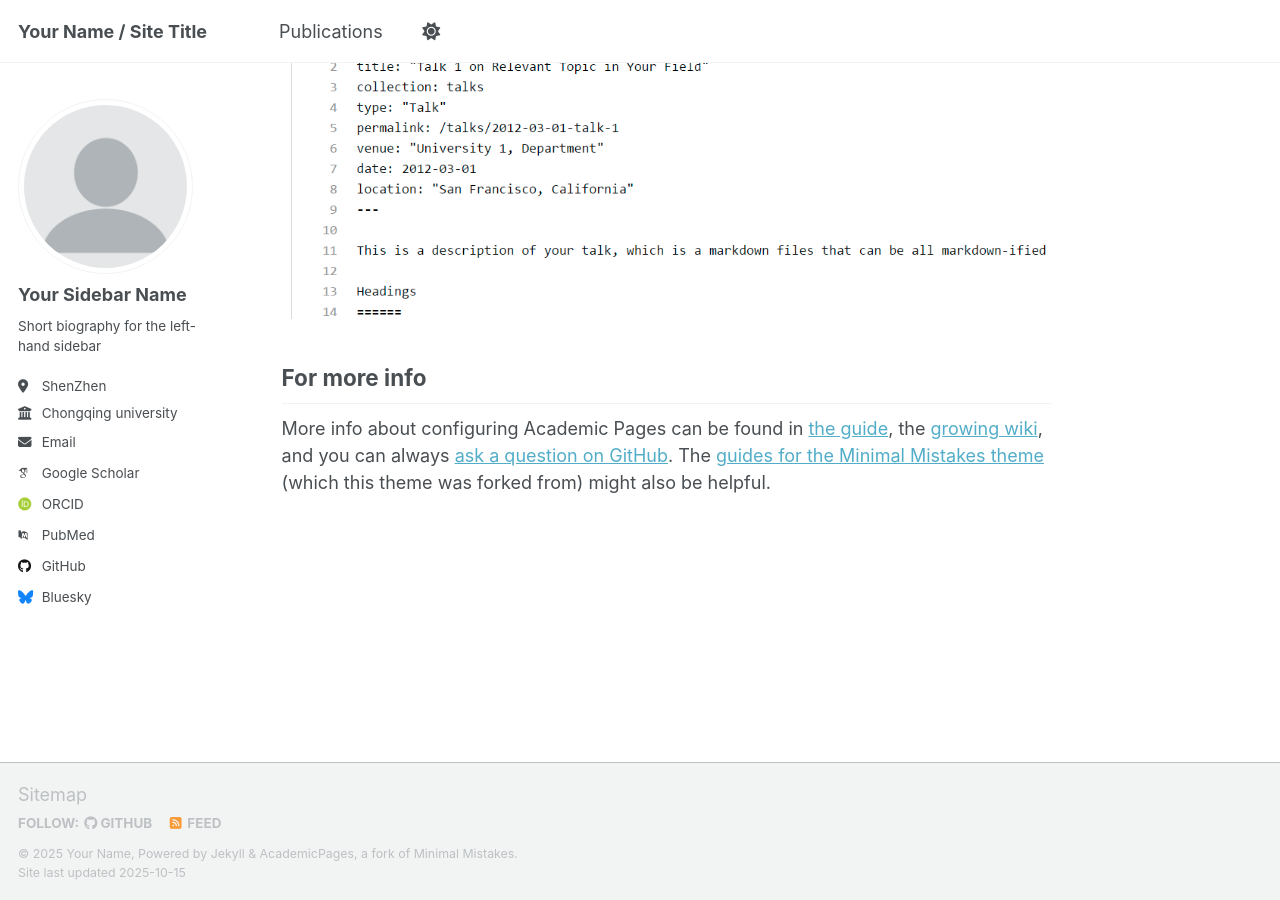
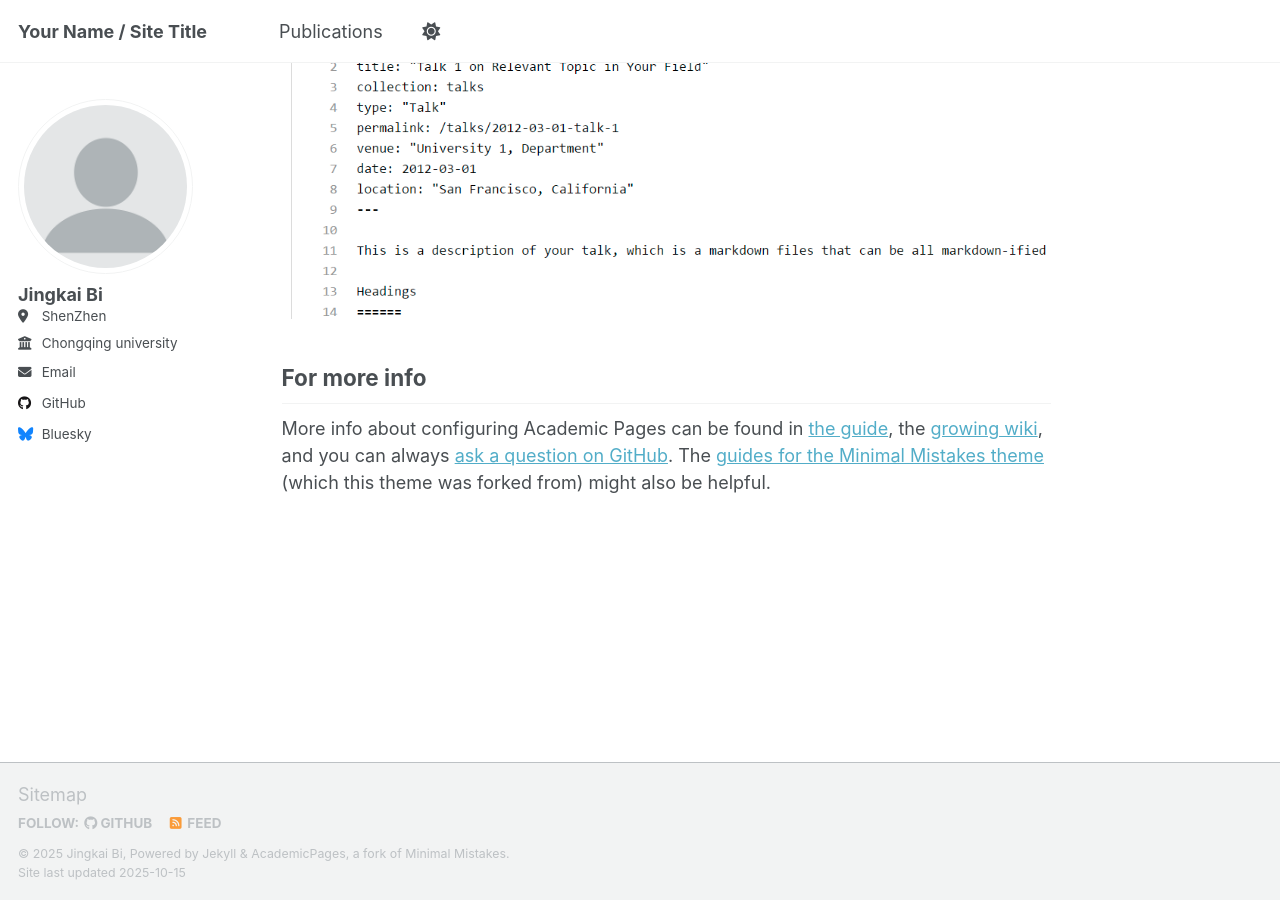
Before and after one commit to BingGan0/BingGan0.github.io, a Jekyll site: the page built from _pages/about.md, in a window 1280 px wide and 900 px high, scrolled down 2880 px. Built offline with Jekyll 4.4.1, drawn with Linux system fonts in a browser that asks for light colours; some web fonts are replaced; a script that is not in the unit is left out.

Commit message:
Update _config.yml

```diff
--- a/_config.yml
+++ b/_config.yml
@@ -11,7 +11,7 @@ locale                   : "en-US"
 site_theme               : "default" # Currently available options are "default", "air"
 title                    : "Your Name / Site Title"
 title_separator          : "-"
-name                     : &name "Your Name"
+name                     : &name "Jingkai Bi"
 description              : &description "Your Name's academic portfolio"   # Update this with a general description of your site, this is the default if not overridden by a page
 url                      : https://academicpages.github.io # The base hostname & protocol for your site e.g. "https://[your GitHub username].github.io",
                                                            # or if you already have some other page hosted on Github then use "https://[your GitHub username].github.io/[Your Repo Name]"
@@ -24,23 +24,23 @@ repository               : "academicpages/academicpages.github.io"
 author:
   # Biographic information
   avatar           : "profile.png"
-  name             : "Your Sidebar Name"
+  name             : "Jingkai Bi"
   pronouns         : # example: "she/her"
-  bio              : "Short biography for the left-hand sidebar"
+
   location         : "ShenZhen"
   employer         : "Chongqing university"
   uri              : # URL
-  email            : "none@example.org"
+  email            : "bijingkai@outlook.com"
 
   # Academic websites
   academia         : # URL
   arxiv            : # URL - Update with the correct link to your profile
-  googlescholar    : "https://scholar.google.com/citations?user=PS_CX0AAAAAJ"
+  googlescholar    : # URL
   inspire-hep      : # URL
   impactstory      : # URL
-  orcid            : "http://orcid.org/yourorcidurl"
+  orcid            : # URL
   semantic         : # URL
-  pubmed           : "https://www.ncbi.nlm.nih.gov/pubmed/?term=john+snow"
+  pubmed           : # URL
   researchgate     : # URL
   scopus           : # URL
 
```
